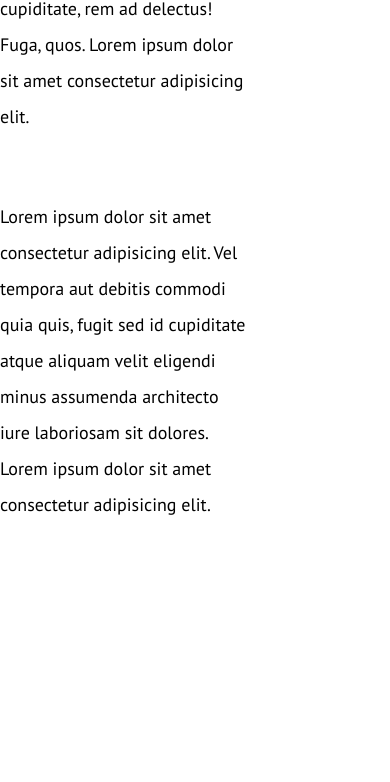
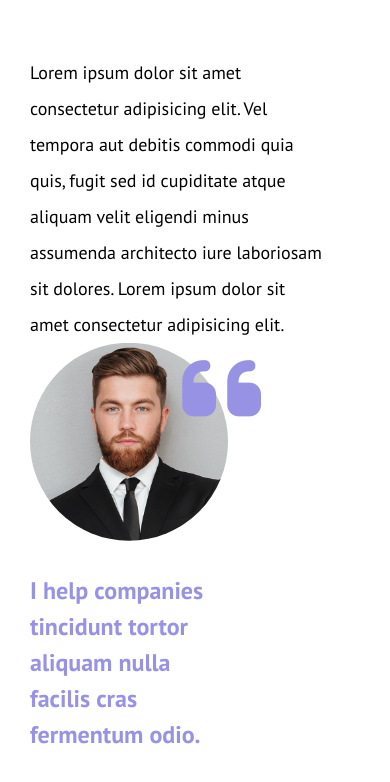
Before and after one commit to simone-danzeri/htmlcss-responsive-layout, a plain HTML site: page index.html in a window 390 px wide. Shown: the part 10396-11178 px from the top of the page. Before the commit the page ends 11069 px from the top, so only its background shows below. Drawn offline with Linux system fonts and the light colour scheme.

Commit message:
feat: add about-us section for tablet and mobile

```diff
--- a/index.html
+++ b/index.html
@@ -264,8 +264,10 @@
                     </div>
                     <div class="col-right">
                         <div class="about-us-card">
-                            <i class="quotes fa-solid fa-quote-left"></i>
-                            <img src="./img/about.jpg" alt="">
+                            <div class="quotes-container">
+                                <i class="quotes fa-solid fa-quote-left"></i>
+                                <img src="./img/about.jpg" alt="">
+                            </div>
                             <h2>I help companies tincidunt tortor aliquam nulla facilis cras fermentum odio.</h2>
                             <button class="btn btn-purple btn-lkd"><i class="fa-brands fa-linkedin"></i>Find me on linkedin</button>
                         </div>
--- a/style.css
+++ b/style.css
@@ -389,10 +389,10 @@ header nav ul li{
     padding-bottom: 32px;
 }
 
-.about-us-card .quotes{
+.quotes-container .quotes{
     position: absolute;
     top: 0;
-    right: 110px;
+    right: 35%;
     color: #9792e4;
     font-size: 90px;
     z-index: 10;
@@ -457,6 +457,20 @@ header nav ul li{
         padding-left: 30px;
         padding-right: 30px;
     }
+
+    #about-us .container{
+        width: 100%;
+    }
+
+    .quotes-container .quotes{
+        position: absolute;
+        top: 0;
+        right: 30%;
+        color: #9792e4;
+        font-size: 90px;
+        z-index: 10;
+    }
+
 }
 
 /*---- MOBILE ----*/
@@ -505,4 +519,9 @@ header nav ul li{
     #benefits .col{
         width: 100%;
     }
+
+    #about-us .col-left , #about-us .col-right{
+        width: 100%;
+        padding: 0px 30px
+    }
 }
```
